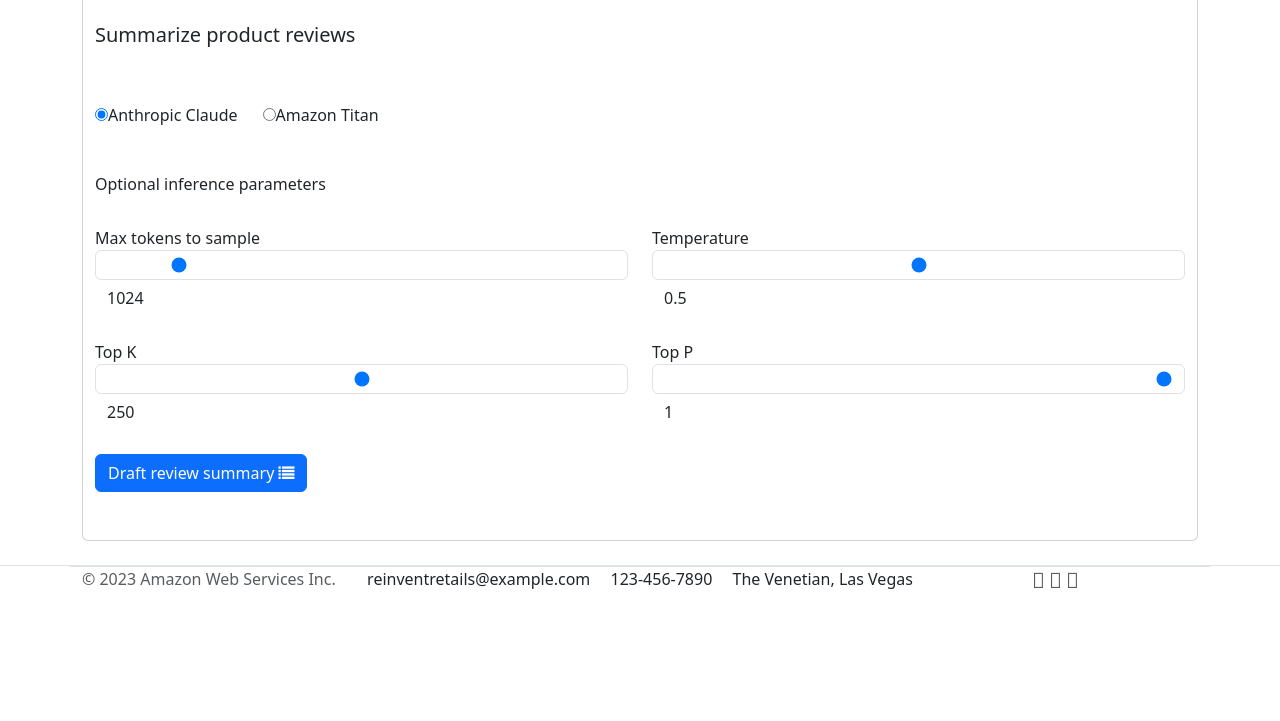
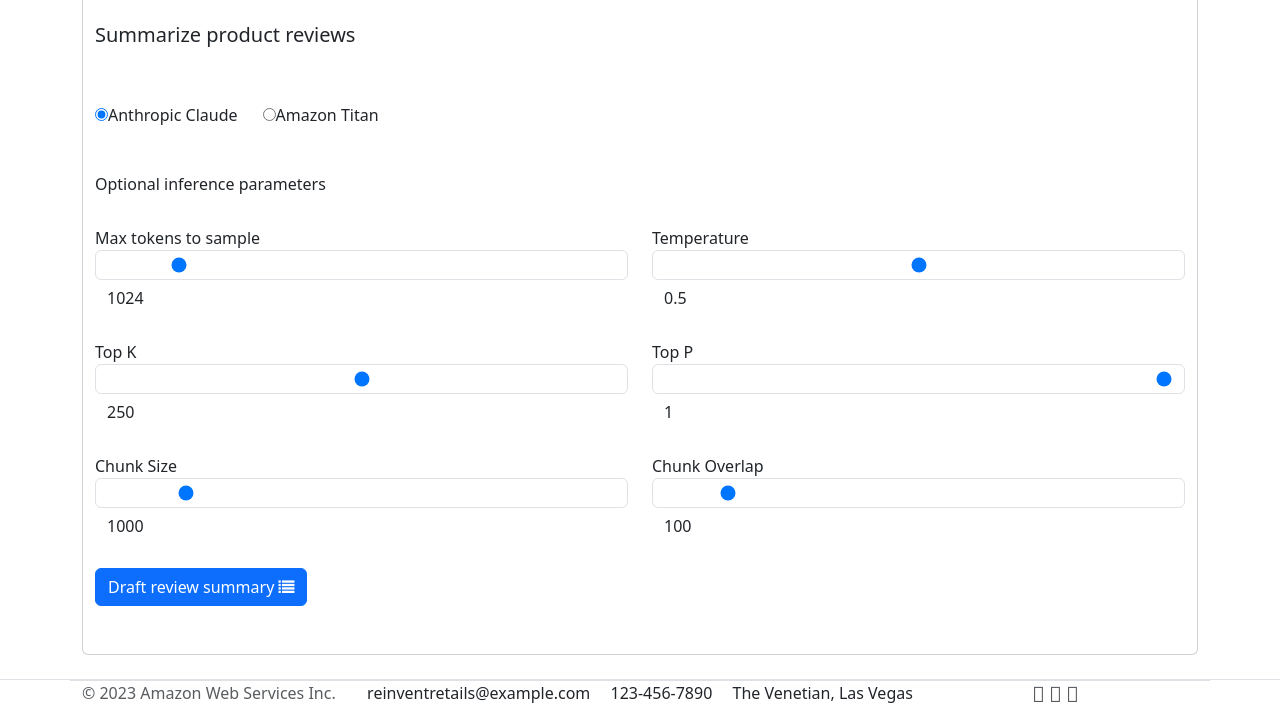
Before and after one commit to vasveena/RetailStore, a Django app: template templates/store/generate_summary.html in a window 1280 px wide. Shown: the part 424-1145 px from the top of the page. Before the commit the page ends 1013 px from the top, so only its background shows below. Run offline with Django 3.2, Linux system fonts and the light colour scheme; the template is opened without the code that fills it, so the values that code supplies are empty; parts of the project's set-up code (start-up, migrations or seed data) failed here and were passed over; some libraries are stand-ins or nearby versions.

Commit message:
summarize

```diff
--- a/store/views.py
+++ b/store/views.py
@@ -702,7 +702,7 @@ def generate_review_summary(request, product_id):
     # Get all customer reviews for this product
     product_reviews = ReviewRating.objects.filter(product=single_product)
 
-    chunk_size = int(request.GET.get('chunk_size') or 4000)
+    chunk_size = int(request.GET.get('chunk_size') or 1000)
     chunk_overlap = int(request.GET.get('chunk_overlap') or 100)
 
     # Get a list of customer reviews for this product and enclose them in <review></review> tags
--- a/templates/store/generate_summary.html
+++ b/templates/store/generate_summary.html
@@ -92,6 +92,18 @@
                                 <input type="text" inputmode="numeric" style="border:none" class="form-control" name="titan_top_p_number" min="0" max="1" value="1" readonly oninput="this.form.titan_top_p.value=this.value" /><br>
                         </div>
                     </div>
+                    <div class="row">
+                        <div class="form-group name1 col-md-6">
+                            Chunk Size
+                            <input type="range" class="form-control" name="chunk_size" id="chunk_size" min="500" max="4000" value="1000" oninput="this.form.chunk_size_number.value=this.value" />
+                            <input type="text" inputmode="numeric" style="border:none" class="form-control" name="chunk_size_number" min="500" max="4000" value="1000" readonly oninput="this.form.chunk_size.value=this.value" /><br>
+                        </div>
+                        <div class="form-group name1 col-md-6">
+                            Chunk Overlap
+                            <input type="range" class="form-control" name="chunk_overlap" id="chunk_overlap" min="50" max="499" value="100" oninput="this.form.chunk_overlap_number.value=this.value" />
+                            <input type="text" inputmode="numeric" style="border:none" class="form-control" name="chunk_overlap_number" min="50" max="499" value="100" readonly oninput="this.form.chunk_overlap.value=this.value" /><br>
+                        </div>
+                    </div>
                     <button type="submit" class="btn btn-primary"> <span class="text">Draft review summary</span> <i class="fa fa-list"></i> </button><br>
             </div>
     </form>
```
